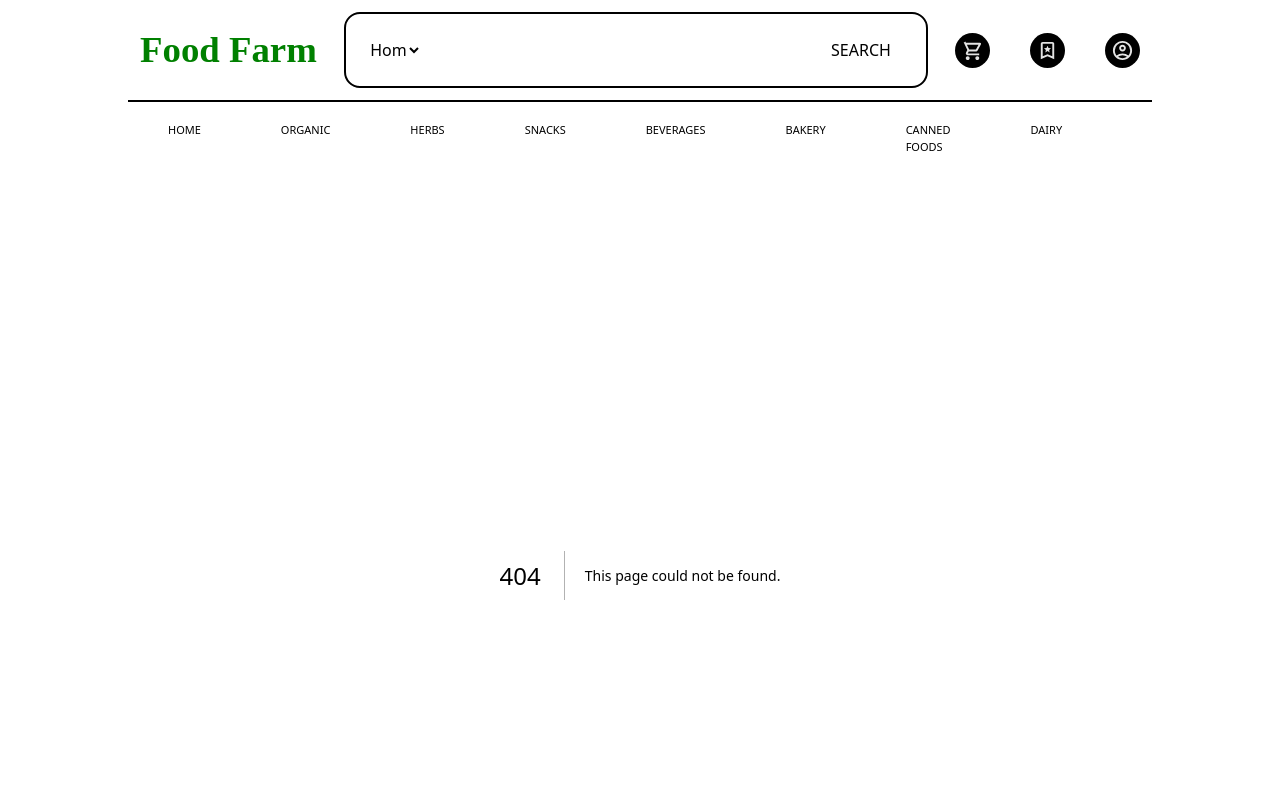
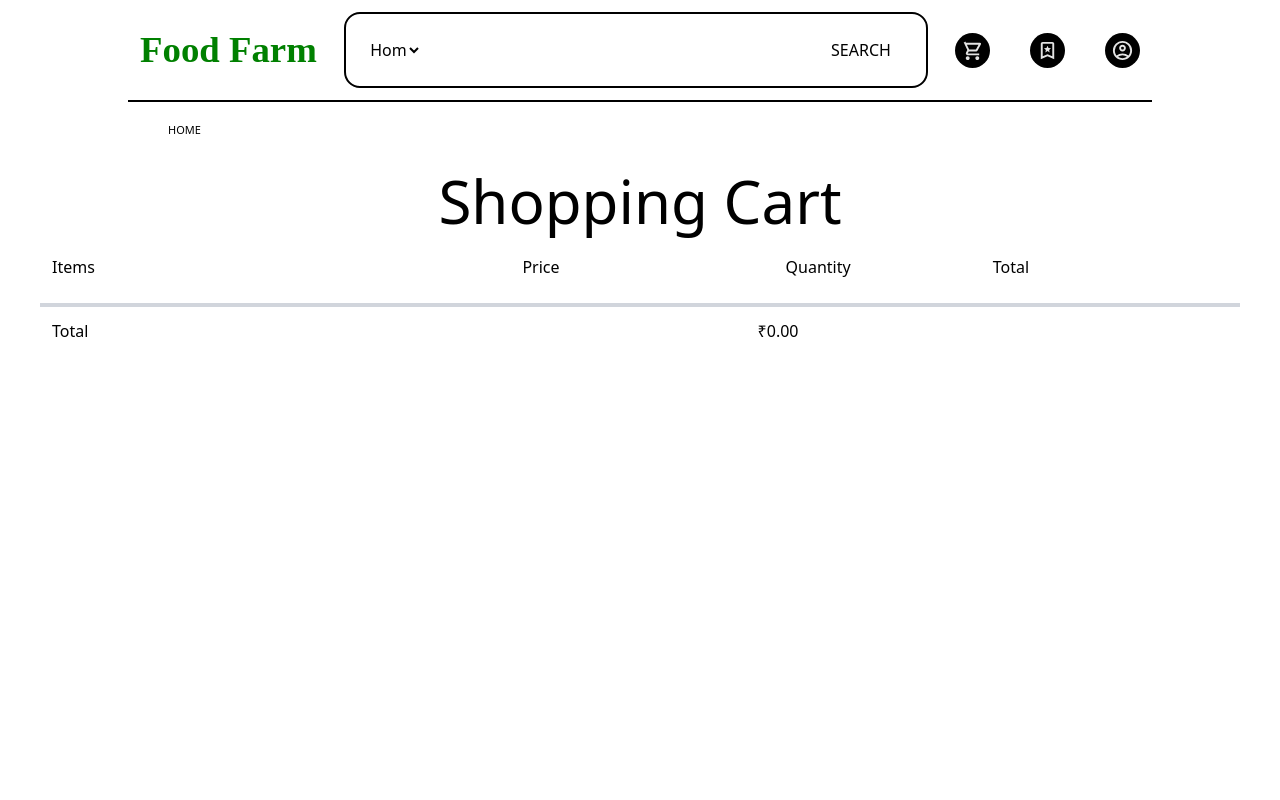
Before and after one commit to rahul-rathee7/Food-Farm, a Next.js app in the folder frontend/: page /Cart in a window 1280 px wide. Before the commit this address had no page. Shown: the top 800 px of the page. Built offline with nearby package versions, Linux system fonts and the light colour scheme.

Commit message:
cart section added

```diff
--- /dev/null
+++ b/frontend/src/app/Cart/CartTable.tsx
@@ -0,0 +1,81 @@
+'use client'
+
+import React from 'react'
+import { useCart } from '../components/useCart'
+import Image from 'next/image'
+
+const CartTable = () => {
+  const { cartItems, updateQuantity } = useCart()
+
+  const increaseQuantity = (id: number) => {
+    const item = cartItems.find((item) => item.id === id)
+    if (item) updateQuantity(id, item.quantity + 1)
+  }
+
+  const decreaseQuantity = (id: number) => {
+    const item = cartItems.find((item) => item.id === id)
+    if (item) updateQuantity(id, item.quantity - 1)
+  }
+
+  return (
+    <div className="w-full h-screen px-10">
+      <h1 className="text-6xl text-center py-3 w-full">Shopping Cart</h1>
+      <div>
+        <div className="grid grid-cols-5 p-3 pb-6 border-b-2 border-gray-300">
+          <p className="col-span-2">Items</p>
+          <p>Price</p>
+          <p className="pl-7">Quantity</p>
+          <p>Total</p>
+        </div>
+        {cartItems.map((item, index) => (
+          <div
+            key={`${item.id}-${index}`}
+            className="grid grid-cols-5 items-center px-3 py-6 border-b-2 border-gray-300"
+          >
+            <div className="flex gap-5 col-span-2">
+              <Image
+                src={item.image}
+                alt={item.name}
+                width={80}
+                height={80}
+                className="rounded-md"
+              />
+              <div className="flex flex-col gap-2">
+                <p className="font-bold">{item.name}</p>
+                <p>{item.description}</p>
+              </div>
+            </div>
+            <p>₹{item.price}</p>
+            <div className="flex items-center justify-start">
+              <button
+                className="bg-gray-300 px-3 py-1 rounded-md"
+                onClick={() => decreaseQuantity(item.id)}
+              >
+                -
+              </button>
+              <p className="px-1">{item.quantity}</p>
+              <button
+                className="bg-gray-300 px-3 py-1 rounded-md"
+                onClick={() => increaseQuantity(item.id)}
+              >
+                +
+              </button>
+            </div>
+            <p>₹{(item.price * item.quantity).toFixed(2)}</p>
+          </div>
+        ))}
+        <div className="border-t-2 border-gray-300 p-3 grid grid-cols-5">
+          <p className="col-span-3">Total</p>
+          <p>
+            ₹
+            {cartItems
+              .reduce((acc, item) => acc + item.price * item.quantity, 0)
+              .toFixed(2)}
+          </p>
+        </div>
+      </div>
+    </div>
+  )
+}
+
+export default CartTable
--- /dev/null
+++ b/frontend/src/app/Cart/page.tsx
@@ -0,0 +1,13 @@
+import React from 'react'
+import CartTable from './CartTable'
+
+const CartSection = () => {
+
+  return (
+    <div>
+        <CartTable />
+    </div>
+  )
+}
+
+export default CartSection
--- /dev/null
+++ b/frontend/src/app/Context/CartContext.tsx
@@ -0,0 +1,75 @@
+'use client'
+
+import React, { createContext, useContext, useState } from 'react'
+
+type CartItem = {
+  id: number
+  name: string
+  description: string
+  price: number
+  quantity: number
+  image: string
+}
+
+type CartContextType = {
+  cartItems: CartItem[]
+  setCartItems: React.Dispatch<React.SetStateAction<CartItem[]>>
+  addToCart: (item: CartItem) => void
+  removeFromCart: (id: number) => void
+  updateQuantity: (id: number, quantity: number) => void
+}
+
+const CartContext = createContext<CartContextType | undefined>(undefined)
+
+export const CartContextProvider = ({ children }: { children: React.ReactNode }) => {
+  const [cartItems, setCartItems] = useState<CartItem[]>([])
+
+  const addToCart = (item: CartItem) => {
+    setCartItems((prev) => {
+      const existing = prev.find((cartItem) => cartItem.id === item.id)
+      if (existing) {
+        return prev.map((cartItem) =>
+          cartItem.id === item.id
+            ? { ...cartItem, quantity: cartItem.quantity + 1 }
+            : cartItem
+        )
+      }
+      return [...prev, { ...item, quantity: 1 }]
+    })
+  }
+
+  const removeFromCart = (id: number) => {
+    setCartItems((prev) => prev.filter((item) => item.id !== id))
+  }
+
+  const updateQuantity = (id: number, quantity: number) => {
+    if (quantity <= 0) {
+      removeFromCart(id)
+      return
+    }
+    setCartItems((prev) =>
+      prev.map((item) =>
+        item.id === id ? { ...item, quantity } : item
+      )
+    )
+  }
+
+  return (
+    <CartContext.Provider
+      value={{ cartItems, setCartItems, addToCart, removeFromCart, updateQuantity }}
+    >
+      {children}
+    </CartContext.Provider>
+  )
+}
+
+// ✅ Custom hook for safe usage
+export const useCart = () => {
+  const context = useContext(CartContext)
+  if (!context) {
+    throw new Error('useCart must be used within a CartContextProvider')
+  }
+  return context
+}
+
+export default CartContext
--- a/frontend/src/app/components/Cards.tsx
+++ b/frontend/src/app/components/Cards.tsx
@@ -1,48 +1,89 @@
+'use client'
+
 import React, { useEffect, useState } from 'react'
 import axios from 'axios'
-import Image from 'next/image';
+import { useCart } from '../components/useCart'
+import Image from 'next/image'
+
 
 const Cards = () => {
-    const [arr, setarr] = useState([]);
+  const [arr, setArr] = useState([])
+  const { setCartItems } = useCart()
 
-    async function myFunc() {
+  const myFunc = async () => {
     try {
-            await axios.get('http://localhost:5000/data').then((res) => {
-                setarr(res.data);
-            });
+      const res = await axios.get('http://localhost:5000/data')
+      setArr(res.data)
     } catch (err) {
-            console.log("Error is this: ", err);
+      console.error('Error fetching data:', err)
     }
   }
 
   useEffect(() => {
+    myFunc()
+  }, [])
 
-        myFunc();
-    }, []);
+  // ✅ Fixed add-to-cart logic
+  const handleAddToCart = (item) => {
+    setCartItems((prev) => {
+      const existingItem = prev.find((cartItem) => cartItem.name === item.name)
+
+      if (existingItem) {
+        return prev.map((cartItem) =>
+          cartItem.name === item.name
+            ? { ...cartItem, quantity: cartItem.quantity + 1 }
+            : cartItem
+        )
+      }
+
+      return [
+        ...prev,
+        {
+          ...item,
+          quantity: 1,
+          description: item.description || 'No description available',
+          price: item.currentPrice,
+        },
+      ]
+    })
+  }
 
   return (
-        <div className='grid grid-cols-1 md:grid-cols-4 sm:grid-cols-3 lg:grid-cols-5 gap-3 h-full w-full pt-5 rounded-3xl'>
+    <div className="grid grid-cols-1 md:grid-cols-4 sm:grid-cols-3 lg:grid-cols-5 gap-3 h-full w-full pt-5 rounded-3xl">
       {arr.map((items, index) => (
-                <div key={index} className='flex flex-col gap-5 bg-white rounded-xl px-2 py-4 h-full w-full'>
-                    <div className='relative h-[280px] w-full'>
+        <div
+          key={index}
+          className="flex flex-col gap-5 bg-white rounded-xl px-2 py-4 h-full w-full"
+        >
+          <div className="relative h-[280px] w-full">
             <Image
-                            src={items.image}
+              src={items.image || '/placeholder.png'} // ✅ fallback
               alt={items.name}
-                            className='object-cover rounded-xl h-full w-full'
+              className="object-cover rounded-xl h-full w-full"
               width={300}
               height={300}
             />
           </div>
-                    <div className='px-3 mt-2'>
-                        <p className='text-black font-semibold text-2xl'>{items.name}</p>
-                        <div className='flex justify-evenly text-2xl'>
-                            <span className='flex'>
-                                <p className='text-gray-500 line-through'>₹{items.originalPrice}</p>
-                                <p className='text-black px-3'><b>₹{items.currentPrice}</b></p>
+          <div className="px-3 mt-2">
+            <p className="text-black font-semibold text-2xl">{items.name}</p>
+            <div className="flex justify-evenly text-lg">
+              <span className="flex">
+                <p className="text-gray-500 line-through">
+                  ₹{items.originalPrice}
+                </p>
+                <p className="text-black px-3">
+                  <b>₹{items.currentPrice}</b>
+                </p>
               </span>
-                            <span className='border border-gray-500 text-gray-500 px-2 pt-1 sm:text-sm'>{items.discount}% off</span>
+              <span className="border border-gray-500 text-gray-500 px-2 pt-1 sm:text-sm">
+                {items.discount}% off
+              </span>
             </div>
-                        <button className='bg-red-500 w-full mt-3 p-2 rounded-xl text-white' type='button'>
+            <button
+              className="bg-red-500 w-full mt-3 p-2 rounded-xl text-white"
+              type="button"
+              onClick={() => handleAddToCart(items)}
+            >
               Add to Cart
             </button>
           </div>
@@ -52,4 +93,4 @@ const Cards = () => {
   )
 }
 
-export default Cards;
+export default Cards
--- /dev/null
+++ b/frontend/src/app/components/useCart.tsx
@@ -0,0 +1,10 @@
+import { useContext } from "react";
+import CartContext from "../Context/CartContext";
+
+export const useCart = () => {
+  const context = useContext(CartContext);
+  if (!context) {
+    throw new Error("useCart must be used within a CartProvider");
+  }
+  return context;
+};
--- /dev/null
+++ b/frontend/src/app/hooks/GetCarts.tsx
@@ -0,0 +1,20 @@
+import React from 'react'
+import { useCart } from '../components/useCart';
+import axios from 'axios';
+
+const GetCarts = () => {
+  const { setCartItems } = useCart();
+
+  const handleGetCarts = async () => {
+    const res = await axios.get("http://localhost:5000/api/carts")
+    setCartItems(res.data);
+  };
+
+  return (
+    <div>
+      <button onClick={handleGetCarts}>Get Carts</button>
+    </div>
+  )
+}
+
+export default GetCarts
--- a/frontend/src/app/layout.tsx
+++ b/frontend/src/app/layout.tsx
@@ -2,6 +2,7 @@ import type { Metadata } from "next";
 import { Geist, Geist_Mono } from "next/font/google";
 import Navbar from './shared/Navbar'
 import Footer from './shared/Footer'
+import {CartContextProvider} from "./Context/CartContext";
 import "./globals.css";
 
 const geistSans = Geist({
@@ -29,9 +30,11 @@ export default function RootLayout({
       <body
         className={`${geistSans.variable} ${geistMono.variable} antialiased`}
       >
-        <Navbar/>
-        {children}
-        <Footer />
+        <CartContextProvider>
+          <Navbar/>
+          {children}
+          <Footer />
+        </CartContextProvider>
       </body>
     </html>
   );
--- a/frontend/src/app/shared/Navbar.tsx
+++ b/frontend/src/app/shared/Navbar.tsx
@@ -7,18 +7,19 @@ import profile from '../../../public/assets/account_circle_24dp_E3E3E3_FILL0_wgh
 import MenuIcon from '../../../public/assets/icons/hamburger-menu-filled-icon-in-transparent-background-basic-app-and-web-ui-bold-line-icon-eps10-free-vector.jpg'
 import Login from '../UserAuth/Login'
 import Signup from '../UserAuth/Signup'
-import CartSection from '../components/CartSection';
+import Link from 'next/link';
+import { usePathname } from 'next/navigation';
 
 const Navbar = () => {
   const [isLoginSection, setisLoginSection] = useState(false);
   const [isSignupSection, setisSignupSection] = useState(false);
-  const [isCartSection, setisCartSection] = useState(false);
+  const pathname = usePathname();
 
   return (
     <>
       <div className='flex flex-col w-full xl:w-[80%] mx-auto '>
         <div className='flex px-2 justify-between mx-auto w-full border-b-2 items-center md:p-3'>
-          <div id='logo' className='text-2xl font-extrabold'>Food Farm</div>
+          <div id='logo' className='text-2xl font-extrabold'><Link href="/">Food Farm</Link></div>
           <div className='w-7/12 border-2 rounded-2xl hidden lg:block'>
             <form className='flex w-full'>
               <select className='focus:outline-none w-1/6 m-5'>
@@ -47,7 +48,9 @@ const Navbar = () => {
           </div>
           <div className='flex gap-10 hidden lg:flex md:flex'>
             <div>
-              <Image className='bg-black border-2 rounded-full p-1' src={cart} onClick={() => setisCartSection(true)} alt='cart' width={35} height={35} />
+              <Link href="/Cart">
+                <Image className='bg-black border-2 rounded-full p-1' src={cart} alt='cart' width={35} height={35} />
+              </Link>
             </div>
             <div>
               <Image className='bg-black border-2 rounded-full p-1' src={save} alt='save' width={35} height={35} />
@@ -58,7 +61,9 @@ const Navbar = () => {
           </div>
         </div>
         <div className='justify-between 2xl:text-[13px] xl:text-[11px] lg:text-[10px] md:text-[10px] hidden lg:w-11/12 xl:flex '>
-          <div className='py-5 px-10 hover:bg-red-500 hover:text-white rounded-sm'>HOME</div>
+          <Link href="/"><div className='py-5 px-10 hover:bg-red-500 hover:text-white rounded-sm'>HOME</div></Link>
+          { pathname === '/' && (
+            <>
             <div className='py-5 px-10 hover:bg-red-500 hover:text-white rounded-sm'>ORGANIC</div>
             <div className='py-5 px-10 hover:bg-red-500 hover:text-white rounded-sm'>HERBS</div>
             <div className='py-5 px-10 hover:bg-red-500 hover:text-white rounded-sm'>SNACKS</div>
@@ -66,6 +71,8 @@ const Navbar = () => {
             <div className='py-5 px-10 hover:bg-red-500 hover:text-white rounded-sm'>BAKERY</div>
             <div className='py-5 px-10 hover:bg-red-500 hover:text-white rounded-sm'>CANNED FOODS</div>
             <div className='py-5 px-10 hover:bg-red-500 hover:text-white rounded-sm'>DAIRY</div>
+            </>
+          )}
         </div>
       </div>
       {
@@ -81,11 +88,6 @@ const Navbar = () => {
           openLogin={() => setisLoginSection(true)}
         />
       )}
-      {isCartSection && (
-        <CartSection
-          closeCart={() => setisCartSection(false)}
-        />
-      )}
     </>
   )
 }
```
Also changed, not shown: frontend/src/app/components/CartSection.tsx (deleted, +0 -19 lines), 1 other file (tests, documents, lock files or other folders). Lines whose indentation alone changed are shown as unchanged.
